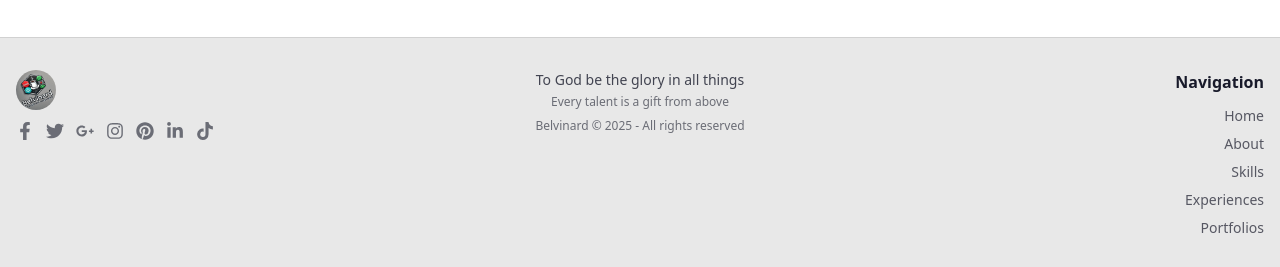
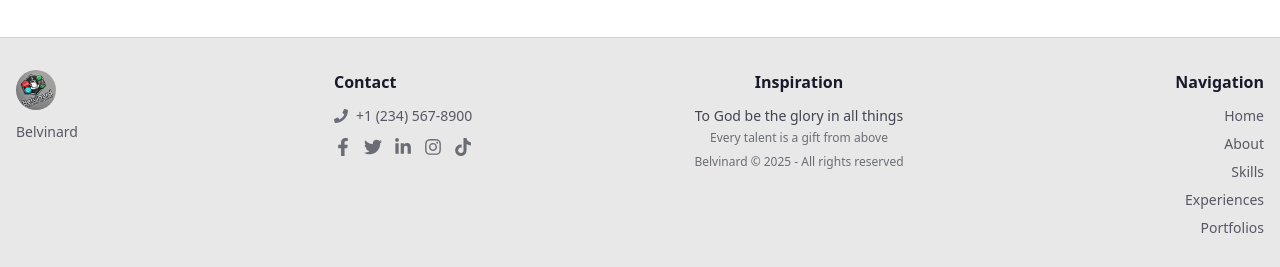
Before and after one commit to belvip/resumewebsite, a React (Vite) app: page / in a window 1280 px wide. Shown: the part 583-850 px from the top of the page. Built offline with nearby package versions, Linux system fonts and the light colour scheme.

Commit message:
Footer page updated

```diff
--- a/src/components/Footer.jsx
+++ b/src/components/Footer.jsx
@@ -1,6 +1,6 @@
 import { useTranslation } from 'react-i18next';
 import { Link } from 'react-router-dom';
-import { FaFacebookF, FaTwitter, FaGooglePlusG, FaInstagram, FaPinterest, FaLinkedinIn, FaTiktok } from 'react-icons/fa';
+import { FaFacebookF, FaTwitter, FaGooglePlusG, FaInstagram, FaPinterest, FaLinkedinIn, FaTiktok, FaPhone } from 'react-icons/fa';
 import logo from '../assets/logo.jpg';
 
 const Footer = () => {
@@ -10,8 +10,8 @@ const Footer = () => {
     return (
         <footer className="bg-base-200 border-t border-base-300 mt-auto">
             <div className="max-w-7xl mx-auto px-4 py-8">
-                <div className="grid grid-cols-1 md:grid-cols-3 gap-6 items-start">
-                    {/* Left - Logo & Social Media */}
+                <div className="grid grid-cols-1 md:grid-cols-2 lg:grid-cols-4 gap-6 items-start">
+                    {/* Left - Logo */}
                     <div className="text-center md:text-left">
                         <div className="flex justify-center md:justify-start items-center gap-4 mb-3">
                             <Link to="/">
@@ -22,6 +22,19 @@ const Footer = () => {
                                 />
                             </Link>
                         </div>
+                        <p className="text-base-content/70 text-sm">Belvinard</p>
+                    </div>
+
+                    {/* Contact Section */}
+                    <div className="text-center md:text-left">
+                        <h3 className="font-semibold text-base-content mb-3">{t('contact')}</h3>
+                        <div className="space-y-3">
+                            <div className="flex justify-center md:justify-start items-center gap-2">
+                                <FaPhone className="text-base-content/60" size={14} />
+                                <a href="tel:+1234567890" className="text-base-content/70 hover:text-primary text-sm transition-colors">
+                                    +1 (234) 567-8900
+                                </a>
+                            </div>
                             <div className="flex justify-center md:justify-start space-x-3 flex-wrap gap-y-2">
                                 <a href="https://facebook.com/yourprofile" target="_blank" rel="noopener noreferrer" aria-label="Facebook">
                                     <FaFacebookF className="text-base-content/60 hover:text-blue-500 hover:scale-110 cursor-pointer transition-all duration-200" size={18} />
@@ -29,26 +42,22 @@ const Footer = () => {
                                 <a href="https://twitter.com/yourprofile" target="_blank" rel="noopener noreferrer">
                                     <FaTwitter className="text-base-content/60 hover:text-blue-400 cursor-pointer transition-colors" size={18} />
                                 </a>
-                            <a href="https://plus.google.com/yourprofile" target="_blank" rel="noopener noreferrer">
-                                <FaGooglePlusG className="text-base-content/60 hover:text-red-500 cursor-pointer transition-colors" size={18} />
+                                <a href="https://linkedin.com/in/yourprofile" target="_blank" rel="noopener noreferrer">
+                                    <FaLinkedinIn className="text-base-content/60 hover:text-blue-700 cursor-pointer transition-colors" size={18} />
                                 </a>
                                 <a href="https://instagram.com/yourprofile" target="_blank" rel="noopener noreferrer">
                                     <FaInstagram className="text-base-content/60 hover:text-pink-500 cursor-pointer transition-colors" size={18} />
-                            </a>
-                            <a href="https://pinterest.com/yourprofile" target="_blank" rel="noopener noreferrer">
-                                <FaPinterest className="text-base-content/60 hover:text-red-600 cursor-pointer transition-colors" size={18} />
-                            </a>
-                            <a href="https://linkedin.com/in/yourprofile" target="_blank" rel="noopener noreferrer">
-                                <FaLinkedinIn className="text-base-content/60 hover:text-blue-700 cursor-pointer transition-colors" size={18} />
                                 </a>
                                  <a href="https://tiktok.com/@yourprofile" target="_blank" rel="noopener noreferrer">
                                     <FaTiktok className="text-base-content/60 hover:text-black cursor-pointer transition-colors" size={18} />
                                 </a>
                             </div>
                         </div>
+                    </div>
 
-                    {/* Center - Glory to God message */}
+                    {/* About Section */}
                     <div className="text-center">
+                        <h3 className="font-semibold text-base-content mb-3">{t('inspiration')}</h3>
                         <p className="text-base-content/80 text-sm">
                             {t('footerMessage')}
                         </p>
@@ -60,7 +69,7 @@ const Footer = () => {
                         </p>
                     </div>
 
-                    {/* Right - Navigation Links */}
+                    {/* Navigation Links */}
                     <div className="text-center md:text-right">
                         <h3 className="font-semibold text-base-content mb-3">{t('navigation')}</h3>
                         <nav className="flex flex-col space-y-2">
--- a/src/i18n.js
+++ b/src/i18n.js
@@ -37,6 +37,8 @@ i18n
             dataEngineering: 'Data Engineering',
             cloudDevops: 'Cloud & DevOps',
             biVisualization: 'BI / Visualization',
+            contact: 'Contact',
+            inspiration: 'Inspiration',
         },
     },
     fr: {
@@ -65,6 +67,8 @@ i18n
             dataEngineering: 'Data Engineering',
             cloudDevops: 'Cloud & DevOps',
             biVisualization: 'BI / Visualisation',
+            contact: 'Contact',
+            inspiration: 'Inspiration',
         },
     },
     },
```
Lines whose indentation alone changed are shown as unchanged.
